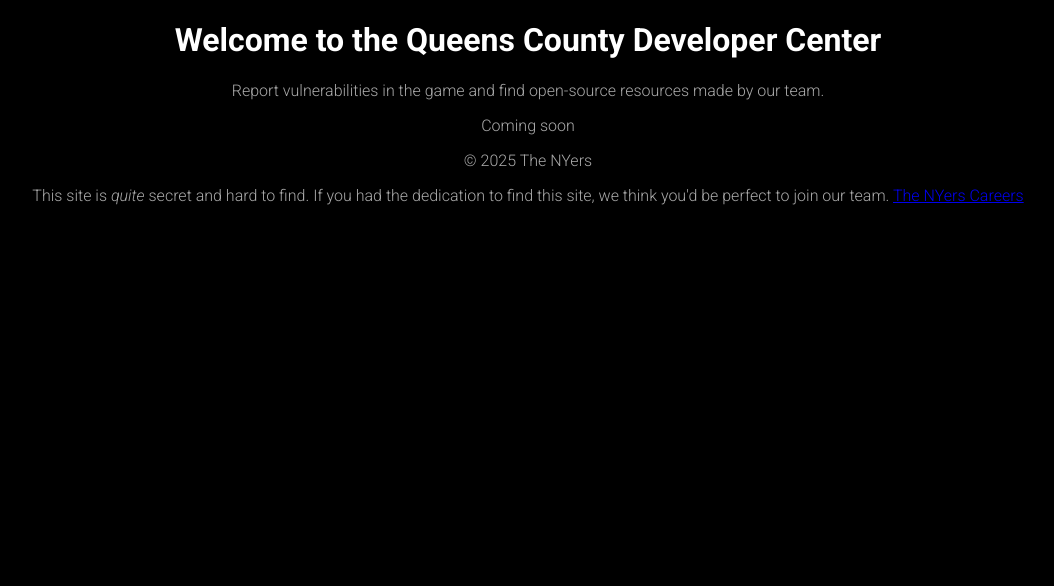
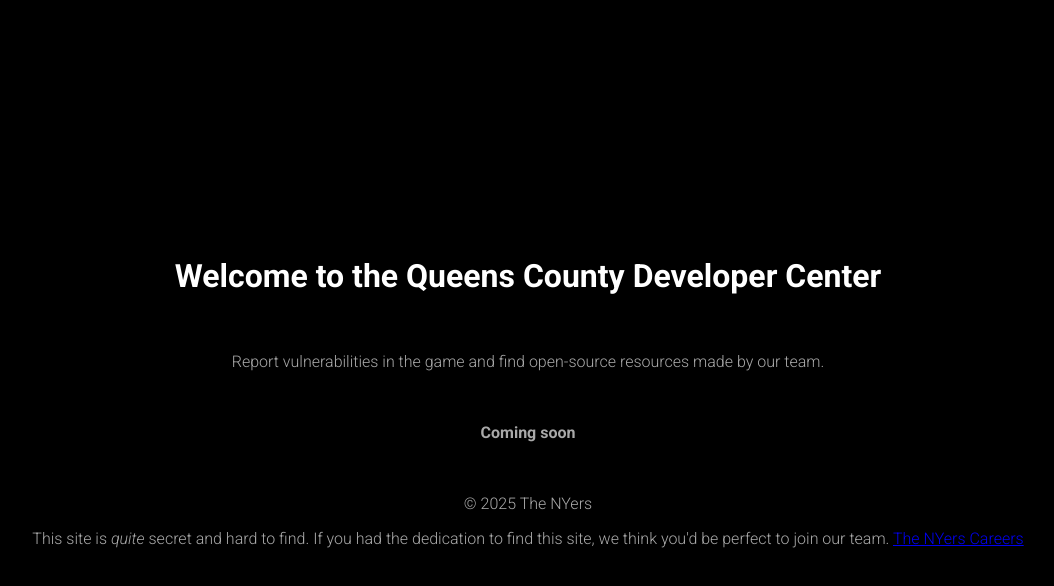
Before and after one commit to queensco/queensco.github.io, a plain HTML site: page index.html in a window 1280 px wide. Shown: the whole page, without its empty margins (112-1166 px from the left). Drawn offline with Linux system fonts and the light colour scheme.

Commit message:
Refactor CSS for improved layout and update "Coming soon" text to bold for emphasis

```diff
--- a/css/style.css
+++ b/css/style.css
@@ -1,11 +1,19 @@
-body {
+html, body {
     background-color: black;
+
+    height: 100%;
+    margin: 0;
+    display: flex;
+    justify-content: center;
+    align-items: center;
+    flex-direction: column;
+    gap: 20px;
+    text-align: center;
 }
 
 h1 {
     color: white;
 
-    text-align: center;
     font-family: 'Roboto', sans-serif;
     font-weight: 700;
 }
@@ -13,7 +21,6 @@ h1 {
 p {
     color: darkgray;
 
-    text-align: center;
     font-family: 'Roboto', sans-serif;
     font-weight: 300;
 }
--- a/index.html
+++ b/index.html
@@ -27,7 +27,7 @@
 <body>
     <h1>Welcome to the Queens County Developer Center</h1>
     <p>Report vulnerabilities in the game and find open-source resources made by our team.</p>
-    <p>Coming soon</p>
+    <p><b>Coming soon</b></p>
     <script src="js/main.js"></script>
 </body>
 
```
